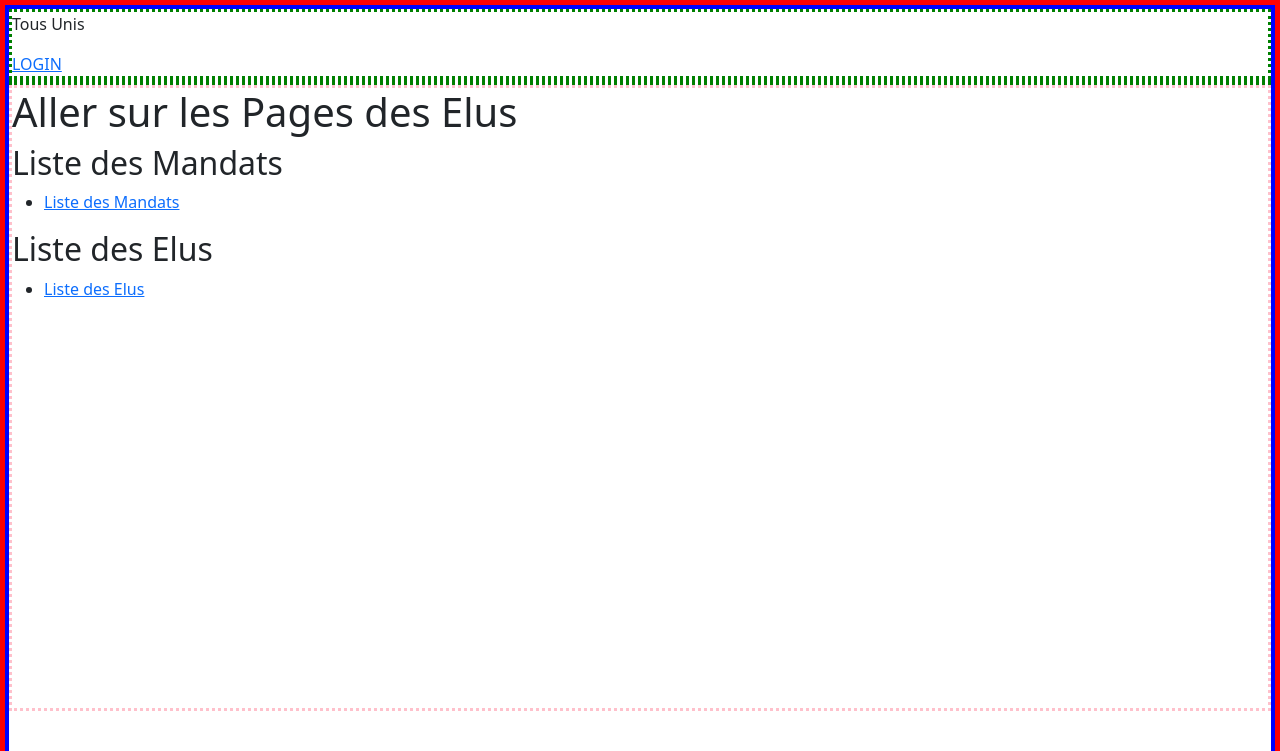
After one commit to Fabrice-64/advocacy_project, a Django app: page /officials/pages/ in a window 1280 px wide. The commit adds this page. Shown: the top 751 px of the page. Run offline with Django 3.2, Linux system fonts and the light colour scheme; parts of the project's set-up code (start-up, migrations or seed data) failed here and were passed over.

Commit message:
Implement basic links and views for officials

```diff
--- a/advocacy_project/urls.py
+++ b/advocacy_project/urls.py
@@ -22,5 +22,6 @@ urlpatterns = [
     path('', include('pages.urls')),
     path('communities/', include('communities.urls')),
     path('interviews/', include('interviews.urls')),
-    path('teams/', include('teams.urls'))
+    path('teams/', include('teams.urls')),
+    path('officials/', include('officials.urls'))
 ]
--- a/interviews/models.py
+++ b/interviews/models.py
@@ -112,3 +112,6 @@ class Interview(models.Model):
     volunteer = models.ForeignKey(Volunteer, on_delete=models.CASCADE, verbose_name="Bénévole")
     official = models.ForeignKey(Official, on_delete=models.CASCADE, verbose_name="Elu")
     topics = models.ManyToManyField(AdvocacyTopic, verbose_name="Thèmes", blank=True)
+
+    def __str__(self):
+        return f"{self.official} {self.volunteer} {self.status}"
--- /dev/null
+++ b/officials/templates/officials/mandates_list.html
@@ -0,0 +1 @@
+Liste des Mandats existant
--- /dev/null
+++ b/officials/templates/officials/official_list.html
@@ -0,0 +1 @@
+Liste des Elus
--- /dev/null
+++ b/officials/templates/officials/officials_pages.html
@@ -0,0 +1,15 @@
+{% extends "base.html" %}
+
+{% block content %}
+    <h1>Aller sur les Pages des Elus</h1>
+
+    <h2>Liste des Mandats</h2>
+    <ul>
+        <li><a href="{% url 'officials:mandate_list' %}" id="mandate-list">Liste des Mandats</a></li>
+    </ul>
+    <h2>Liste des Elus</h2>
+    <ul>
+        <li><a href="{% url 'officials:official_list' %}" id="official-list">Liste des Elus</a></li>
+    </ul>
+
+{% endblock %}
--- /dev/null
+++ b/officials/urls.py
@@ -0,0 +1,11 @@
+from django.urls import path
+import officials.views as views
+
+
+app_name = "officials"
+
+urlpatterns = [
+    path('pages/', views.official_pages, name="official_pages"),
+    path('mandate/list/', views.MandateList.as_view(), name="mandate_list"),
+    path('official/list/', views.OfficialList.as_view(), name="official_list")
+]
--- a/officials/views.py
+++ b/officials/views.py
@@ -1,3 +1,21 @@
 from django.shortcuts import render
+from django.urls import reverse_lazy
+from django.views.generic import ListView, DetailView, CreateView, UpdateView
+import officials.models as models
+from accounts.user_access import UserAccessMixin
+from django.contrib.auth.mixins import UserPassesTestMixin
 
-# Create your views here.
+def official_pages(request):
+    return render(request, "officials/officials_pages.html")
+
+class OfficialList(ListView):
+    model = models.Official
+    queryset = models.Official.objects.order_by("last_name")
+    template_name = "officials/official_list.html"
+    paginate_by = 10
+
+class MandateList(ListView):
+    model = models.MPMandate
+    queryset = models.MPMandate.objects.order_by("department", "start_date")
+    template_name = "officials/mandates_list.html"
+    paginate_by = 10
--- a/pages/templates/base.html
+++ b/pages/templates/base.html
@@ -33,7 +33,7 @@
             {% if user.is_authenticated %}
                 <p>Menu Accueil</p>
                 <a href="{% url 'communities:list' %}" id="link-communities">Collectivités</a>
-                <a href="" id="link-officials">Elus</a>
+                <a href="{% url 'officials:official_pages' %}" id="link-officials">Elus</a>
                 <a href="{% url 'interviews:interviews_list' %}" id="link-interviews">Entretiens</a>
                 <a href="{% url 'interviews:advocacy_topic_list' %}" id="link-support-docs">Thèmes de Plaidoyer</a>
             {% endif %}
```
